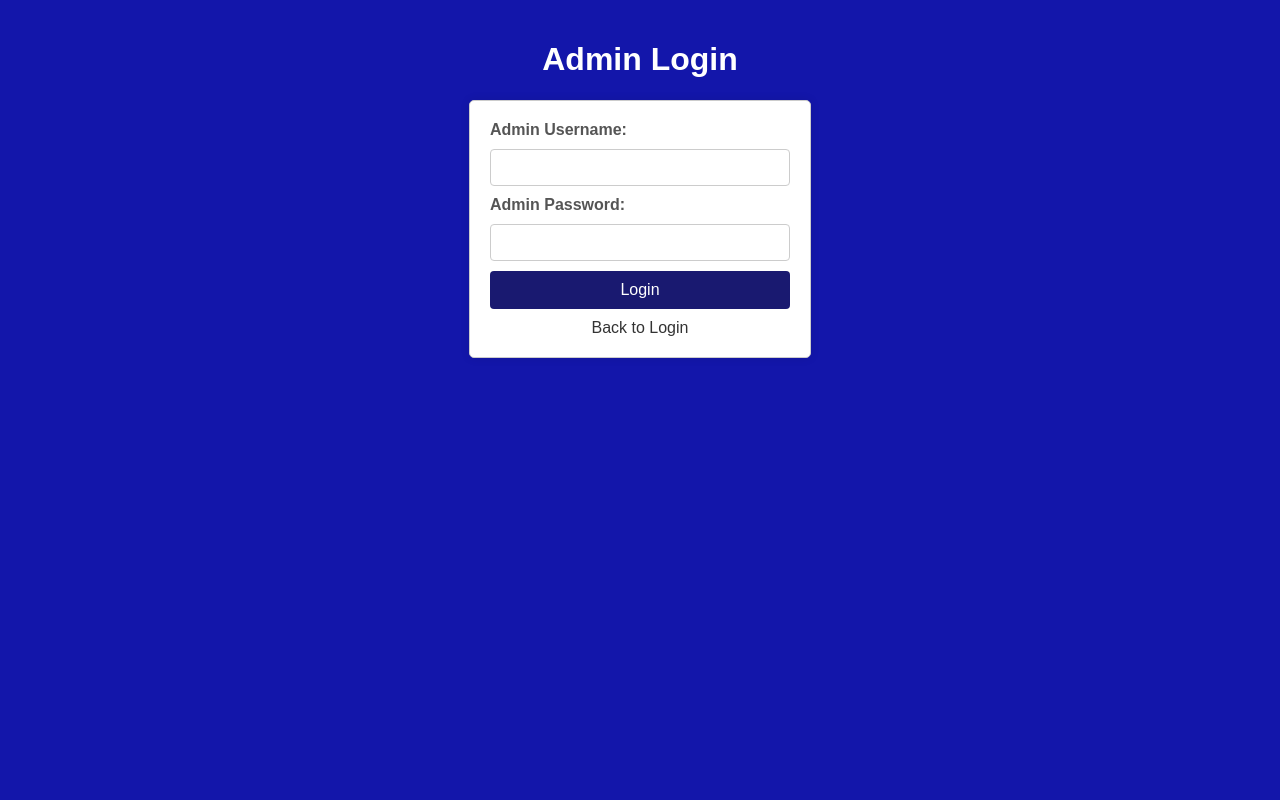
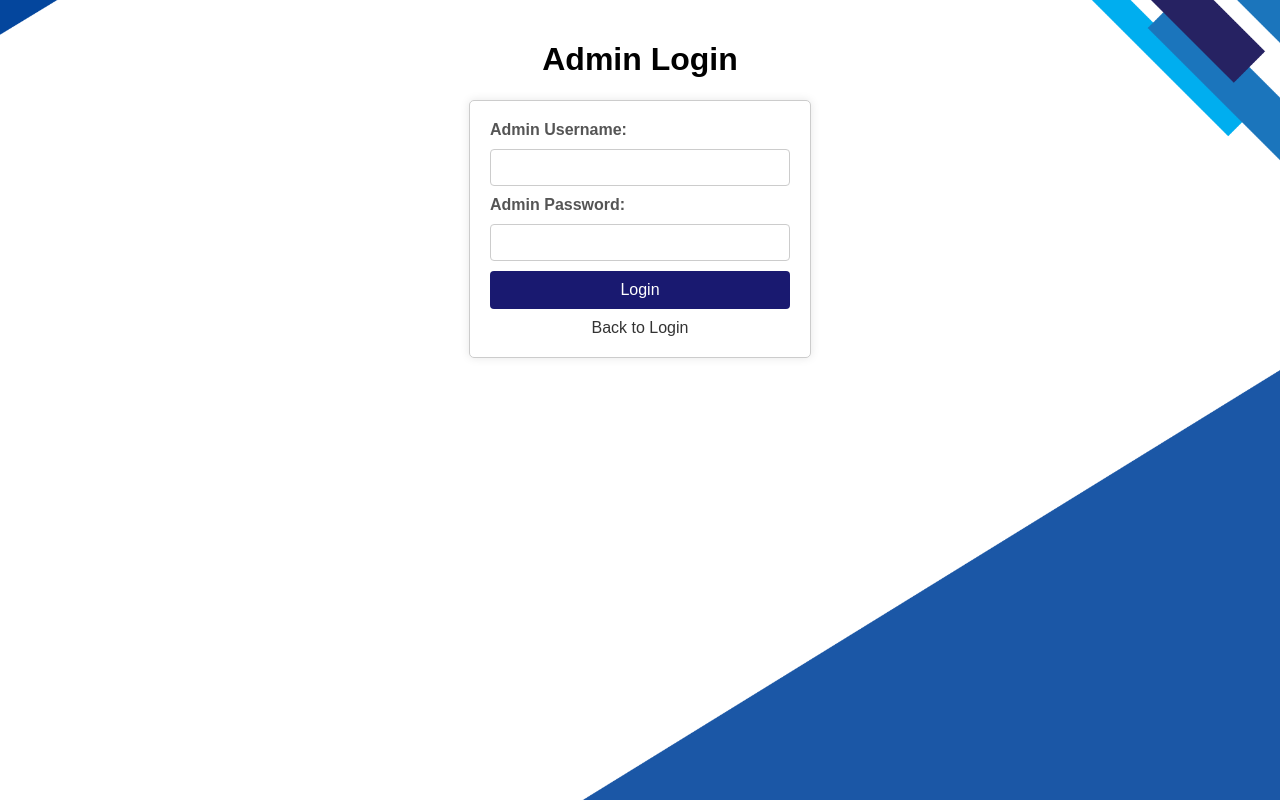
Before and after one commit to assi19/complaint-management-system, a website: page admin_login.html in a window 1280 px wide. Drawn offline with Linux system fonts and the light colour scheme.

Commit message:
Add files via upload

```diff
--- a/admin_login.html
+++ b/admin_login.html
@@ -10,11 +10,16 @@
             margin: 0;
             padding: 20px;
             background-color: #1316aa;
+            background-image: url('image.png'); /* Set the background image */
+            background-size: cover; /* Ensure the background covers the entire page */
+            background-repeat: no-repeat; /* Prevent the background from repeating */
+            background-position: center; /* Center the background image */
+            background-attachment: fixed;
         }
 
         h1 {
             text-align: center;
-            color: #ffffff;
+            color: #000000;
         }
 
         form {
```
Also changed, not shown: admin_panel.html (+5 -0 lines), complaints.html (+6 -1 lines), index.html (+6 -1 lines), moderator.html (+6 -1 lines), register.html (+6 -1 lines), image.png (added).
